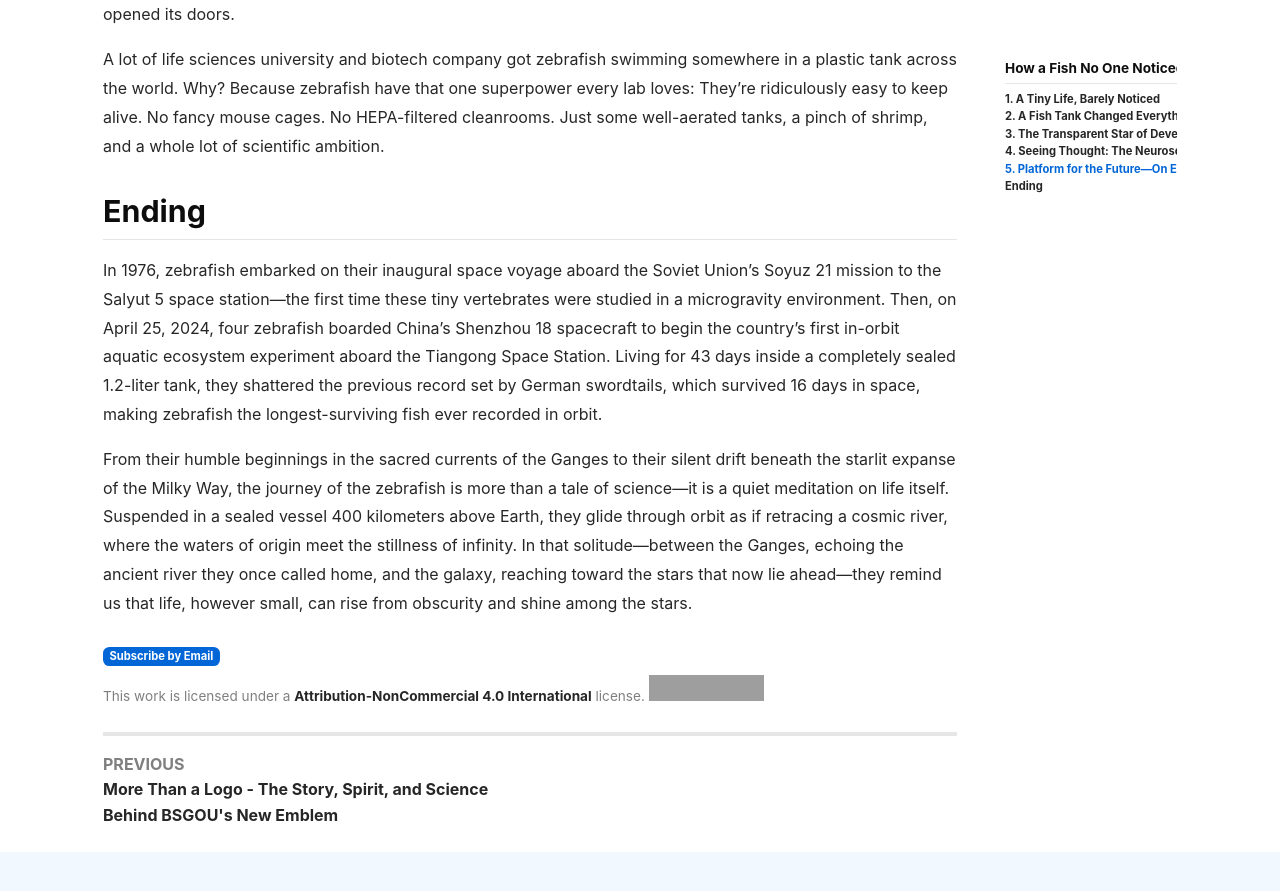
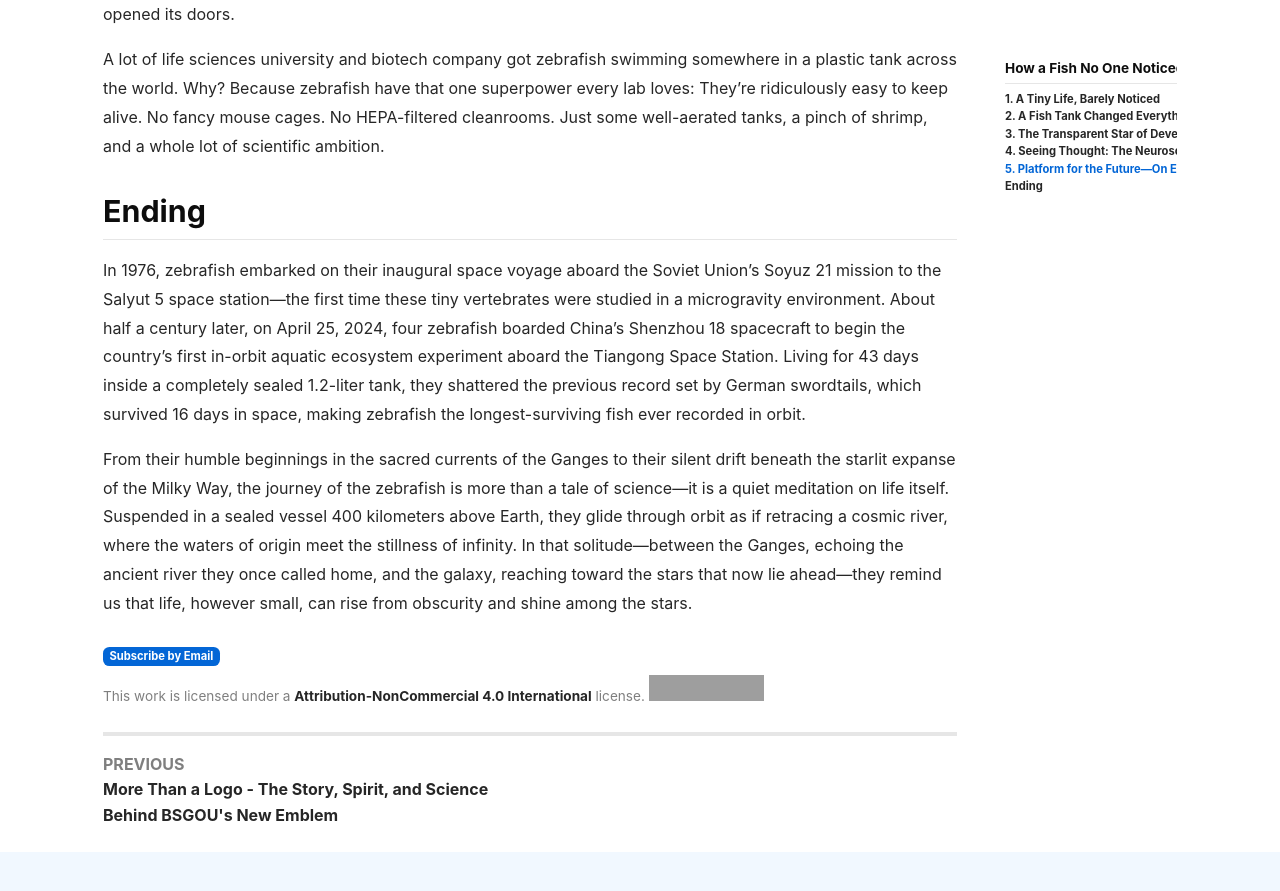
Before and after one commit to LabOnoM/LabOnoM.github.io, a Jekyll site: the page built from _posts/2025-06-08-zebrafish-history.md, in a window 1280 px wide and 900 px high, scrolled down 5535 px. Shown: the top 891 px of the window. Built offline with Jekyll 4.4.1, drawn with Linux system fonts in a browser that asks for light colours; nearby versions of some CDN libraries; comment, search, counter and statistics services are not loaded; grey boxes are pictures that could not be loaded.

Commit message:
Update 2025-06-08-zebrafish-history.md

```diff
--- a/_posts/2025-06-08-zebrafish-history.md
+++ b/_posts/2025-06-08-zebrafish-history.md
@@ -95,6 +95,6 @@ A lot of life sciences university and biotech company got zebrafish swimming som
 
 ## Ending
 
-In 1976, zebrafish embarked on their inaugural space voyage aboard the Soviet Union's Soyuz 21 mission to the Salyut 5 space station—the first time these tiny vertebrates were studied in a microgravity environment. Then, on April 25, 2024, four zebrafish boarded China’s Shenzhou 18 spacecraft to begin the country’s first in-orbit aquatic ecosystem experiment aboard the Tiangong Space Station. Living for 43 days inside a completely sealed 1.2-liter tank, they shattered the previous record set by German swordtails, which survived 16 days in space, making zebrafish the longest-surviving fish ever recorded in orbit.
+In 1976, zebrafish embarked on their inaugural space voyage aboard the Soviet Union's Soyuz 21 mission to the Salyut 5 space station—the first time these tiny vertebrates were studied in a microgravity environment. About half a century later, on April 25, 2024, four zebrafish boarded China’s Shenzhou 18 spacecraft to begin the country’s first in-orbit aquatic ecosystem experiment aboard the Tiangong Space Station. Living for 43 days inside a completely sealed 1.2-liter tank, they shattered the previous record set by German swordtails, which survived 16 days in space, making zebrafish the longest-surviving fish ever recorded in orbit.
 
 From their humble beginnings in the sacred currents of the Ganges to their silent drift beneath the starlit expanse of the Milky Way, the journey of the zebrafish is more than a tale of science—it is a quiet meditation on life itself. Suspended in a sealed vessel 400 kilometers above Earth, they glide through orbit as if retracing a cosmic river, where the waters of origin meet the stillness of infinity. In that solitude—between the Ganges, echoing the ancient river they once called home, and the galaxy, reaching toward the stars that now lie ahead—they remind us that life, however small, can rise from obscurity and shine among the stars.
```
